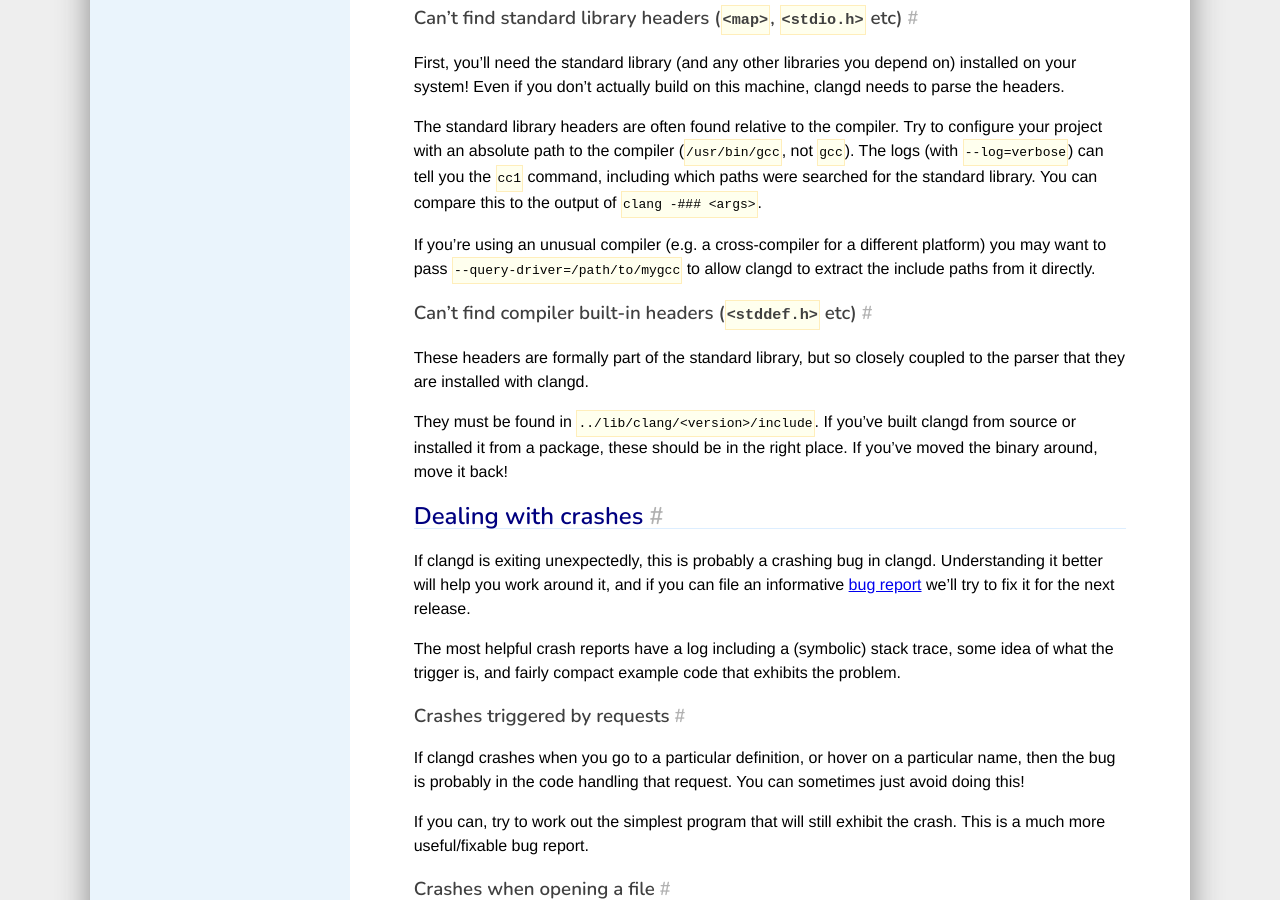
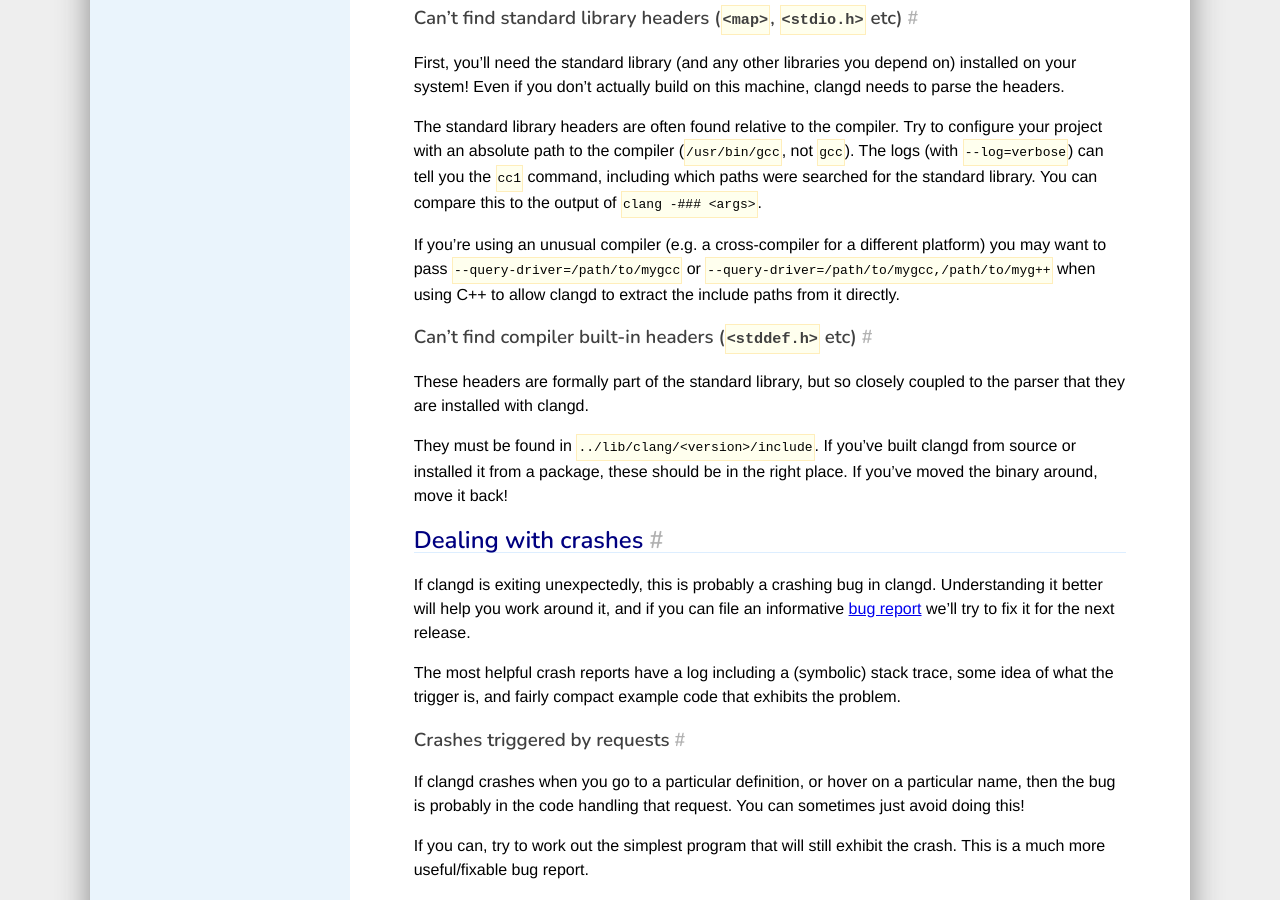
Before and after one commit to llvm/clangd-www, a Jekyll site: the page built from troubleshooting.md, in a window 1280 px wide and 900 px high, scrolled down 1601 px. Built offline with Jekyll 4.4.1, drawn with Linux system fonts in a browser that asks for light colours; our own code applies the rules of GitHub Pages for plain Markdown files.

Commit message:
Add note on passing C++ compiler to --query-driver (#86)
See also: https://github.com/clangd/clangd/issues/1654#issuecomment-1573415515

```diff
--- a/troubleshooting.md
+++ b/troubleshooting.md
@@ -53,7 +53,8 @@ paths were searched for the standard library. You can compare this to the output
 of `clang -### <args>`.
 
 If you're using an unusual compiler (e.g. a cross-compiler for a different
-platform) you may want to pass `--query-driver=/path/to/mygcc` to allow clangd
+platform) you may want to pass `--query-driver=/path/to/mygcc` or
+`--query-driver=/path/to/mygcc,/path/to/myg++` when using C++ to allow clangd
 to extract the include paths from it directly.
 
 ### Can't find compiler built-in headers (`<stddef.h>` etc)
```
